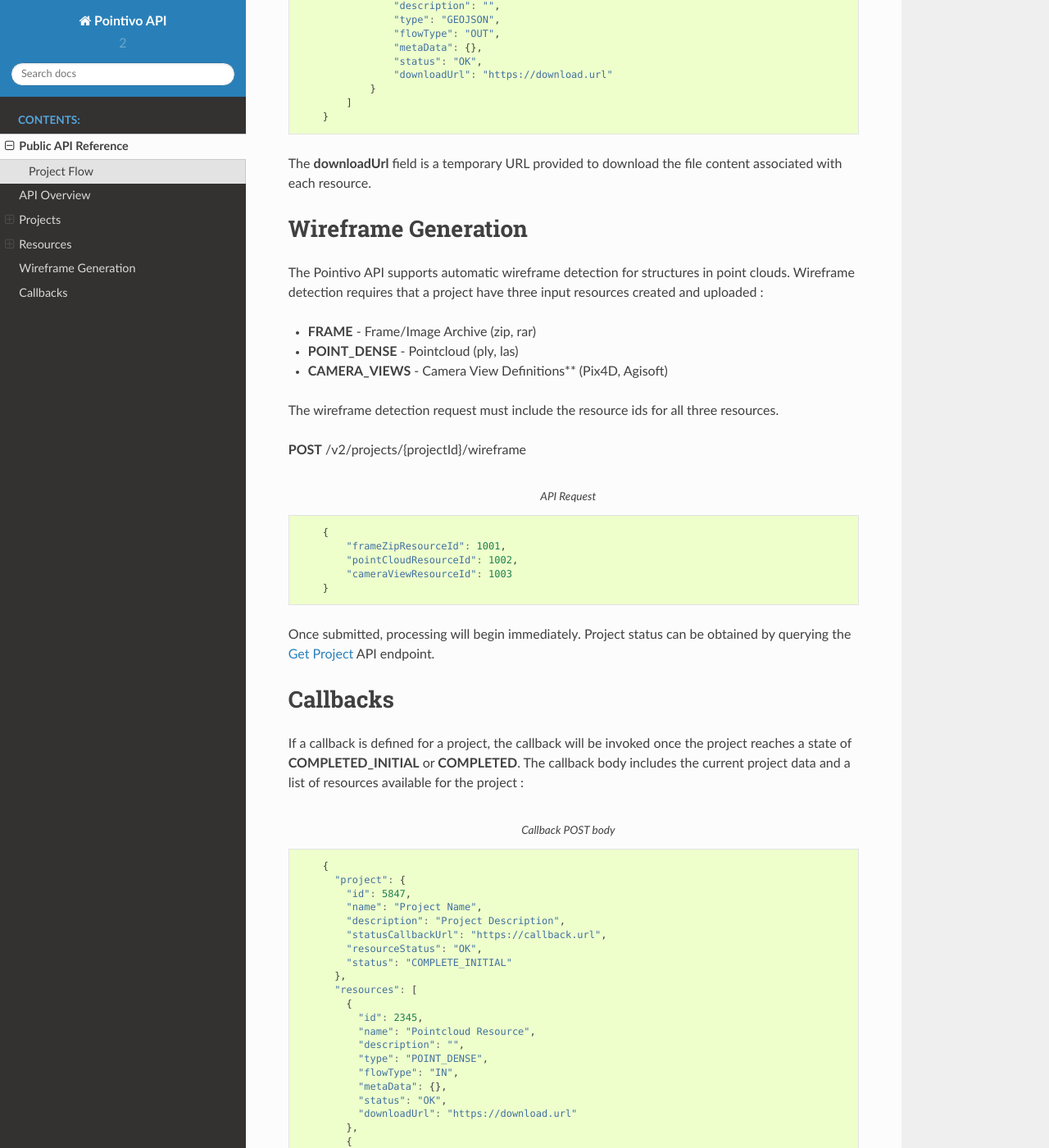
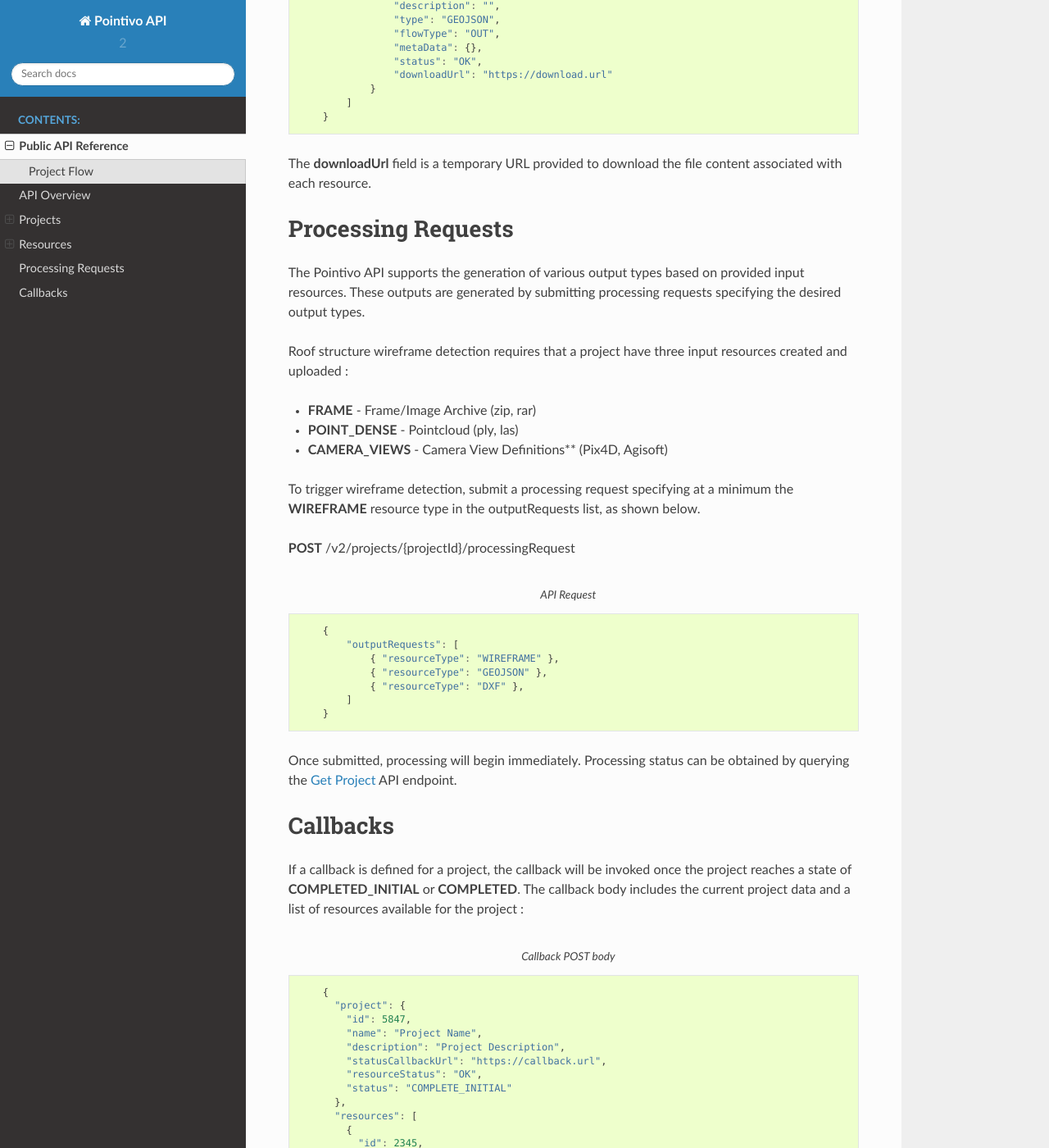
Before and after one commit to Pointivo/APIDocs, a Sphinx documentation site: the page built from docs/reference.rst, in a window 1280 px wide and 1400 px high, scrolled down 6230 px. Shown: the whole window at 82% size. Built offline with Sphinx 7.4.7 and the Read the Docs theme 2.0.0, drawn with Linux system fonts in a browser that asks for light colours.

Commit message:
implement ProcessingRequest API interface

```diff
--- a/docs/reference.rst
+++ b/docs/reference.rst
@@ -314,30 +314,33 @@ This call returns all resources associated with a project.
 The **downloadUrl** field is a temporary URL provided to download the file content associated with each resource.
 
 ====================
-Wireframe Generation
+Processing Requests
 ====================
 
-The Pointivo API supports automatic wireframe detection for structures in point clouds.   Wireframe detection requires that a project have three input resources created and uploaded :
+The Pointivo API supports the generation of various output types based on provided input resources.   These outputs are generated by submitting processing requests specifying the desired output types.
+
+Roof structure wireframe detection requires that a project have three input resources created and uploaded :
 
 * **FRAME** - Frame/Image Archive (zip, rar)
 * **POINT_DENSE** - Pointcloud (ply, las)
 * **CAMERA_VIEWS** - Camera View Definitions** (Pix4D, Agisoft)
 
+To trigger wireframe detection, submit a processing request specifying at a minimum the **WIREFRAME** resource type in the outputRequests list, as shown below.
 
-The wireframe detection request must include the resource ids for all three resources.
-
-**POST** /v2/projects/{projectId}/wireframe
+**POST** /v2/projects/{projectId}/processingRequest
 
 .. code-block:: javascript
     :caption: API Request
 
         {
-            "frameZipResourceId": 1001,
-            "pointCloudResourceId": 1002,
-            "cameraViewResourceId": 1003
+            "outputRequests": [
+                { "resourceType": "WIREFRAME" },
+                { "resourceType": "GEOJSON" },
+                { "resourceType": "DXF" },
+            ]
         }
 
-Once submitted, processing will begin immediately.   Project status can be obtained by querying the `Get Project`_ API endpoint.
+Once submitted, processing will begin immediately.   Processing status can be obtained by querying the `Get Project`_ API endpoint.
 
 
 
```
